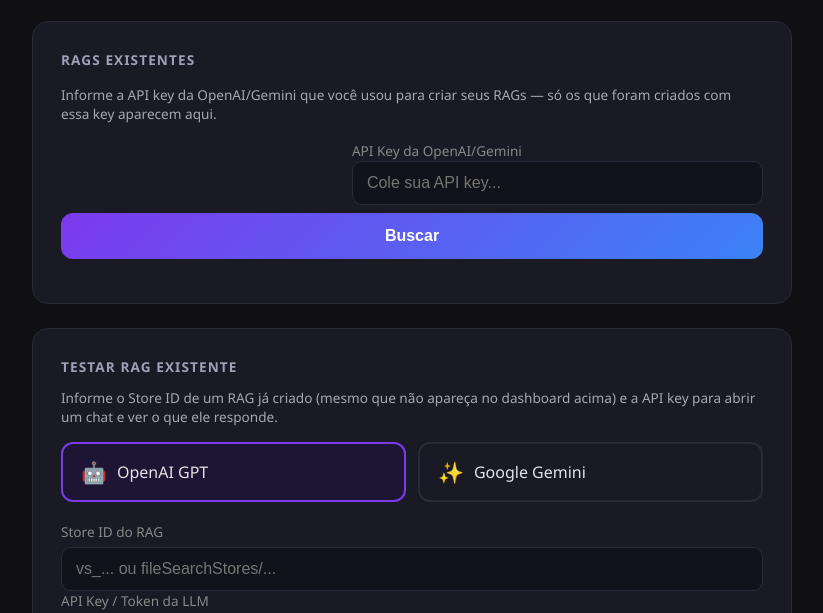
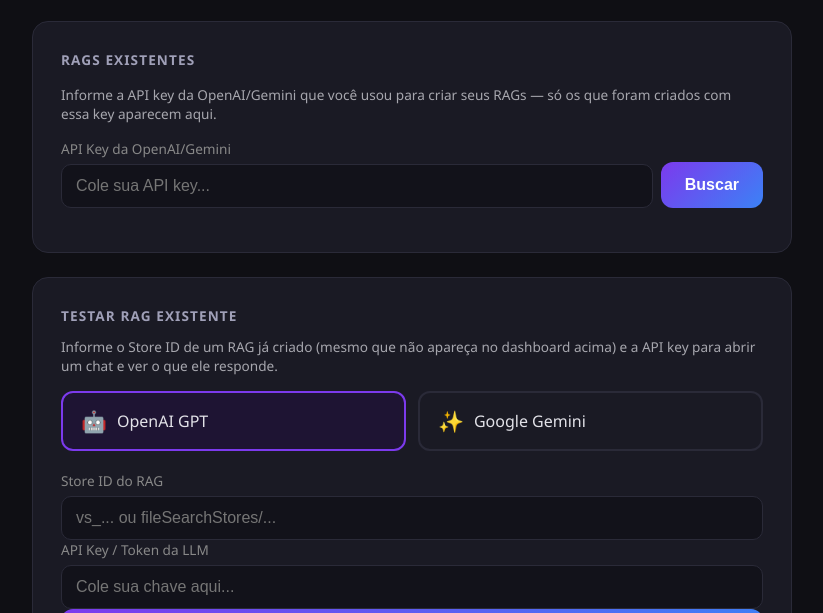
Before and after one commit to Safares/front-rag, a website: page public/index.html in a window 1280 px wide. Shown: the part 140-753 px from the top of the page, without its empty margins (228-1051 px from the left). Drawn offline with Linux system fonts and the light colour scheme.

Commit message:
fix: alinhamento do campo de busca de RAGs por API key
O wrapper flex tinha a classe .field (flex-direction: column), fazendo
o input e o botão empilharem em vez de ficarem lado a lado; o botão
também herdava width:100% do estilo padrão de botão full-width.

```diff
--- a/public/index.html
+++ b/public/index.html
@@ -22,12 +22,12 @@
       <p style="font-size:0.85rem;opacity:0.7;margin-bottom:16px">
         Informe a API key da OpenAI/Gemini que você usou para criar seus RAGs — só os que foram criados com essa key aparecem aqui.
       </p>
-      <div class="field" style="display:flex;gap:8px;align-items:flex-end;margin-bottom:16px">
-        <div style="flex:1">
+      <div style="display:flex;gap:8px;align-items:flex-end;margin-bottom:16px">
+        <div class="field" style="flex:1">
           <label for="rags-search-key">API Key da OpenAI/Gemini</label>
           <input type="password" id="rags-search-key" placeholder="Cole sua API key..." autocomplete="off" />
         </div>
-        <button class="btn-primary" id="rags-search-btn">Buscar</button>
+        <button class="btn-primary" id="rags-search-btn" style="width:auto;flex-shrink:0;padding:14px 24px">Buscar</button>
       </div>
       <div id="rags-list" class="rags-list"></div>
     </section>
```
